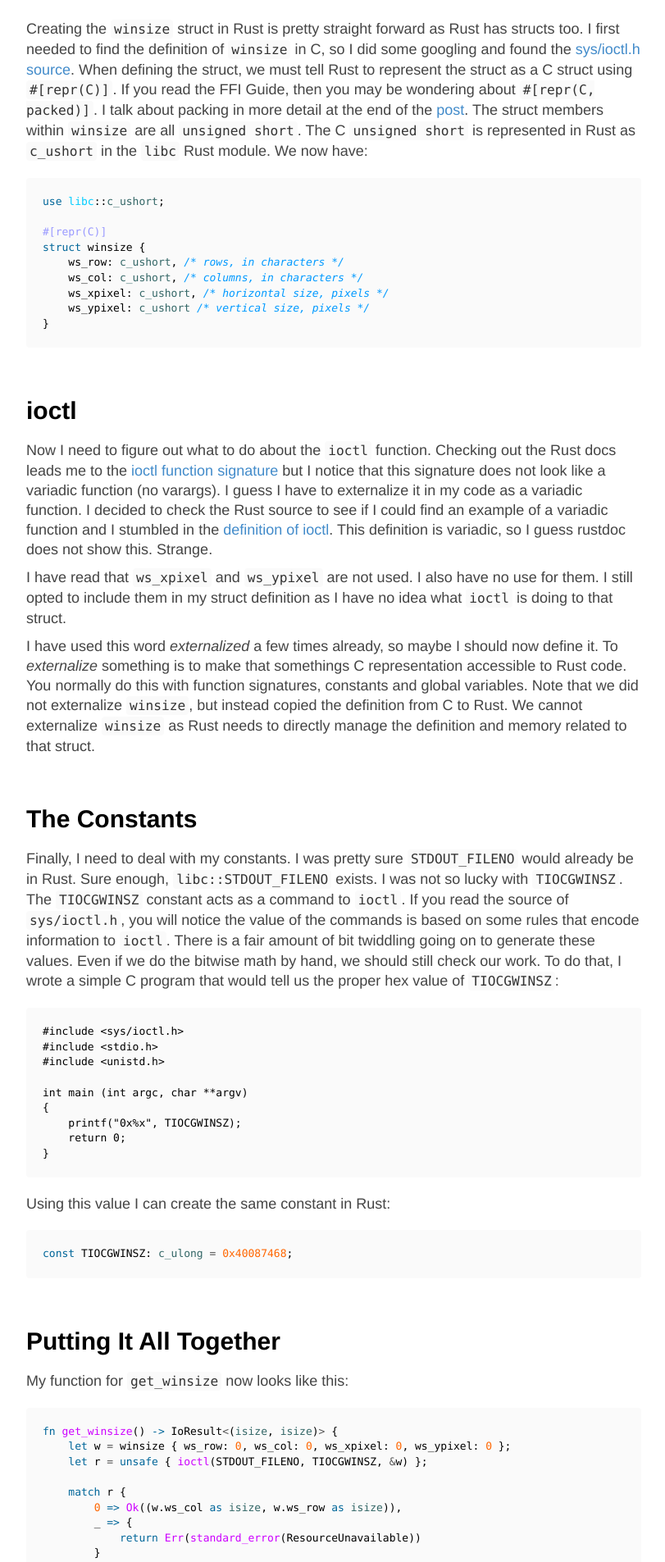
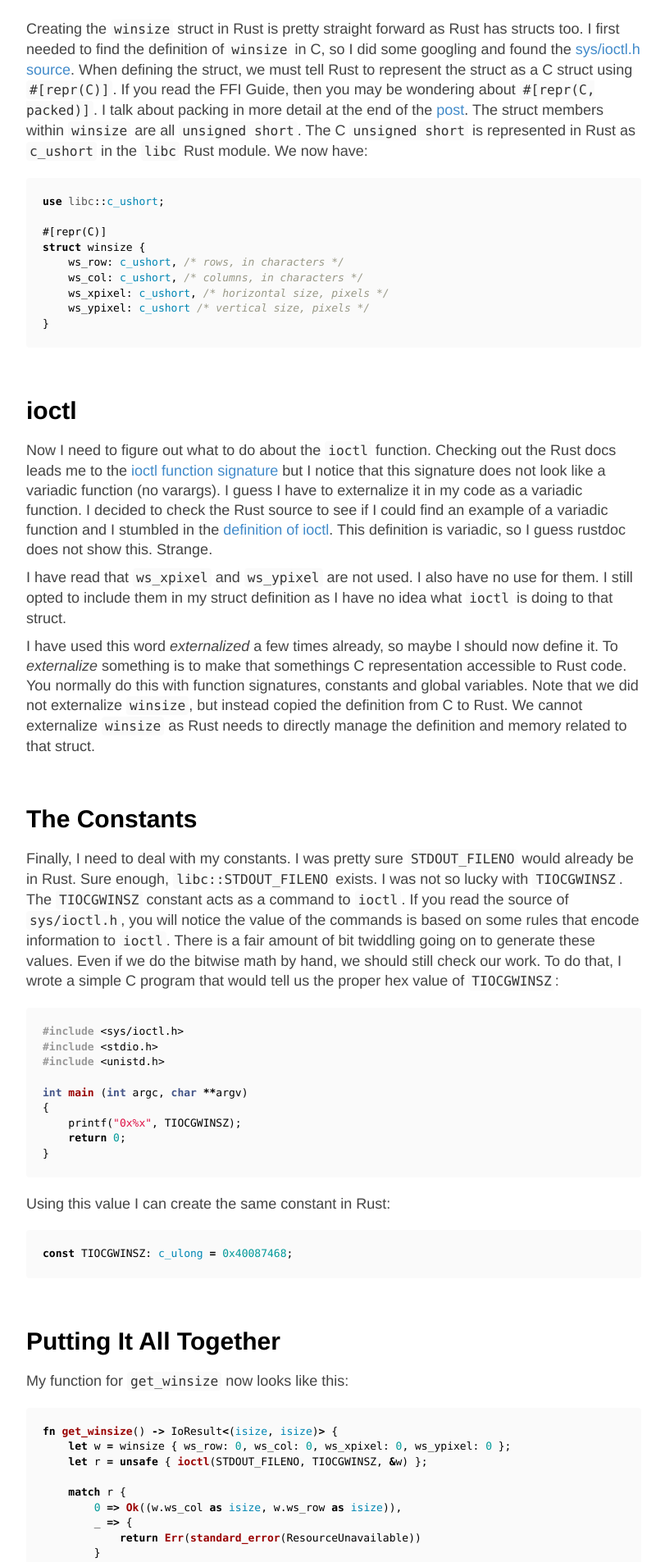
Before and after one commit to hjr3/hjr3.github.io, a Jekyll site: the page built from _posts/2015-01-12-terminal-window-size-with-rust-ffi.md, in a window 1280 px wide. Shown: the part 605-2510 px from the top of the page at 82% size, without its empty margins (233-1044 px from the left). Built offline with Jekyll 4.4.1, drawn with Linux system fonts in a browser that asks for light colours; some of the changed text lies outside the part shown.

Commit message:
Improve syntax highlighting

````diff
--- a/_posts/2015-01-12-terminal-window-size-with-rust-ffi.md
+++ b/_posts/2015-01-12-terminal-window-size-with-rust-ffi.md
@@ -19,7 +19,7 @@ I  was writing some code in Rust and wanted to get the size of my terminal. This
 
 Creating the `winsize` struct in Rust is pretty straight forward as Rust has structs too. I first needed to find the definition of `winsize` in C, so I did some googling and found the [sys/ioctl.h source](http://unix.superglobalmegacorp.com/Net2/newsrc/sys/ioctl.h.html). When defining the struct, we must tell Rust to represent the struct as a C struct using `#[repr(C)]`. If you read the FFI Guide, then you may be wondering about `#[repr(C, packed)]`. I talk about packing in more detail at the end of the [post](#to-pack-or-not). The struct members within `winsize` are all `unsigned short`. The C `unsigned short` is represented in Rust as `c_ushort` in the `libc` Rust module. We now have:
 
-```rust
+{% highlight rust %}
 use libc::c_ushort;
 
 #[repr(C)]
@@ -29,7 +29,7 @@ struct winsize {
     ws_xpixel: c_ushort, /* horizontal size, pixels */
     ws_ypixel: c_ushort /* vertical size, pixels */
 }
-```
+{% endhighlight %}
 
 ## ioctl
 
@@ -43,7 +43,7 @@ I have used this word _externalized_ a few times already, so maybe I should now
 
 Finally, I need to deal with my constants. I was pretty sure `STDOUT_FILENO` would already be in Rust. Sure enough, `libc::STDOUT_FILENO` exists. I was not so lucky with `TIOCGWINSZ`. The `TIOCGWINSZ` constant acts as a command to `ioctl`. If you read the source of `sys/ioctl.h`, you will notice the value of the commands is based on some rules that encode information to `ioctl`. There is a fair amount of bit twiddling going on to generate these values. Even if we do the bitwise math by hand, we should still check our work. To do that, I wrote a simple C program that would tell us the proper hex value of `TIOCGWINSZ`:
 
-```C
+{% highlight C %}
 #include <sys/ioctl.h>
 #include <stdio.h>
 #include <unistd.h>
@@ -53,19 +53,19 @@ int main (int argc, char **argv)
     printf("0x%x", TIOCGWINSZ);
     return 0;
 }
-```
+{% endhighlight %}
 
 Using this value I can create the same constant in Rust:
 
-```rust
+{% highlight rust %}
 const TIOCGWINSZ: c_ulong = 0x40087468;
-```
+{% endhighlight %}
 
 ## Putting It All Together
 
 My function for `get_winsize` now looks like this:
 
-```rust
+{% highlight rust %}
 fn get_winsize() -> IoResult<(isize, isize)> {
     let w = winsize { ws_row: 0, ws_col: 0, ws_xpixel: 0, ws_ypixel: 0 };
     let r = unsafe { ioctl(STDOUT_FILENO, TIOCGWINSZ, &w) };
@@ -77,7 +77,7 @@ fn get_winsize() -> IoResult<(isize, isize)> {
         }
     }
 }
-```
+{% endhighlight %}
 
 I initialize my variable containing a `winsize` struct with values of zero, just like I would `memset(w, 0, sizeof(winsize))` in C. In order to use the externalized `ioctl` function, we have to wrap the code in `unsafe {}` blocks. This informs Rust this code is not to be checked by the compiler for safety. The `ioctl` function follows the C convention of returning a `0` for success and a `-1` for an error. If an error occurs, I decided to throw an existing `IoResult` error already in Rust. I need to spend a little more time to externalize the `errno` global variable in C so I can get the exact error. If the function is successful, I return the width and height as a tuple.
 
@@ -87,30 +87,30 @@ Here is a [gist](https://gist.github.com/hjr3/0cbe1ac2f10e6e3df96a) of the compl
 
 If you see a struct defined with `__attribute__((__packed__))` then you need to use `#[repr(C, packed)]`. Example:
 
-```C
+{% highlight C %}
 struct __attribute__((__packed__)) foo {
     char first;
     int second;
 };
-```
+{% endhighlight %}
 
 A packed C struct, usually only found in kernel development, is not _padded_. If you are not familiar with _padding_ in C, then you may not understand what `#[repr(C, packed)]` does. When defining a struct in C, the struct members are aligned to _word boundaries_. A _word_ is the natural address boundary for a given architecture. For example, on a 32-bit machine a word is 4 bytes. If a struct member does not align to a word boundary, the compiler will insert padding after the variable. A struct like
 
-```C
+{% highlight C %}
 struct foo {
     char first; // 1 byte
     int second; // 4 bytes
 };
-```
+{% endhighlight %}
 
 is not 5 bytes in size, but 8 bytes due to padding. Here is how the same struct looks after the compiler has added padding:
 
-```C
+{% highlight C %}
 struct foo {
     char first; // 1 byte
     char padding[3]; // 3 bytes
     int second; // 4 bytes
 };
-```
+{% endhighlight %}
 
 I found a [Stack Overflow post](http://stackoverflow.com/a/4306269/775246) the explains it in even greater detail. Also, check out the [Data Structure Alignment](http://en.wikipedia.org/wiki/Data_structure_alignment) article on Wikipedia.
--- a/atom.xml
+++ b/atom.xml
@@ -1,5 +1,5 @@
 ---
-layout: nil
+layout:
 ---
 <?xml version="1.0" encoding="utf-8"?>
 <feed xmlns="http://www.w3.org/2005/Atom">
--- a/css/syntax.css
+++ b/css/syntax.css
@@ -1,65 +1,60 @@
-.highlight .hll { background-color: #ffc; }
-.highlight .c { color: #999; } /* Comment */
-.highlight .err { color: #a00; background-color: #faa } /* Error */
-.highlight .k { color: #069; } /* Keyword */
-.highlight .o { color: #555 } /* Operator */
-.highlight .cm { color: #09f; font-style: italic } /* Comment.Multiline */
-.highlight .cp { color: #099 } /* Comment.Preproc */
-.highlight .c1 { color: #999; } /* Comment.Single */
-.highlight .cs { color: #999; } /* Comment.Special */
-.highlight .gd { background-color: #fcc; border: 1px solid #c00 } /* Generic.Deleted */
+.highlight  { background: #ffffff; }
+.highlight .c { color: #999988; font-style: italic } /* Comment */
+.highlight .err { color: #a61717; background-color: #e3d2d2 } /* Error */
+.highlight .k { font-weight: bold } /* Keyword */
+.highlight .o { font-weight: bold } /* Operator */
+.highlight .cm { color: #999988; font-style: italic } /* Comment.Multiline */
+.highlight .cp { color: #999999; font-weight: bold } /* Comment.Preproc */
+.highlight .c1 { color: #999988; font-style: italic } /* Comment.Single */
+.highlight .cs { color: #999999; font-weight: bold; font-style: italic } /* Comment.Special */
+.highlight .gd { color: #000000; background-color: #ffdddd } /* Generic.Deleted */
+.highlight .gd .x { color: #000000; background-color: #ffaaaa } /* Generic.Deleted.Specific */
 .highlight .ge { font-style: italic } /* Generic.Emph */
-.highlight .gr { color: #f00 } /* Generic.Error */
-.highlight .gh { color: #030; } /* Generic.Heading */
-.highlight .gi { background-color: #cfc; border: 1px solid #0c0 } /* Generic.Inserted */
-.highlight .go { color: #aaa } /* Generic.Output */
-.highlight .gp { color: #009; } /* Generic.Prompt */
-.highlight .gs { } /* Generic.Strong */
-.highlight .gu { color: #030; } /* Generic.Subheading */
-.highlight .gt { color: #9c6 } /* Generic.Traceback */
-.highlight .kc { color: #069; } /* Keyword.Constant */
-.highlight .kd { color: #069; } /* Keyword.Declaration */
-.highlight .kn { color: #069; } /* Keyword.Namespace */
-.highlight .kp { color: #069 } /* Keyword.Pseudo */
-.highlight .kr { color: #069; } /* Keyword.Reserved */
-.highlight .kt { color: #078; } /* Keyword.Type */
-.highlight .m { color: #f60 } /* Literal.Number */
-.highlight .s { color: #d44950 } /* Literal.String */
-.highlight .na { color: #4f9fcf } /* Name.Attribute */
-.highlight .nb { color: #366 } /* Name.Builtin */
-.highlight .nc { color: #0a8; } /* Name.Class */
-.highlight .no { color: #360 } /* Name.Constant */
-.highlight .nd { color: #99f } /* Name.Decorator */
-.highlight .ni { color: #999; } /* Name.Entity */
-.highlight .ne { color: #c00; } /* Name.Exception */
-.highlight .nf { color: #c0f } /* Name.Function */
-.highlight .nl { color: #99f } /* Name.Label */
-.highlight .nn { color: #0cf; } /* Name.Namespace */
-.highlight .nt { color: #2f6f9f; } /* Name.Tag */
-.highlight .nv { color: #033 } /* Name.Variable */
-.highlight .ow { color: #000; } /* Operator.Word */
-.highlight .w { color: #bbb } /* Text.Whitespace */
-.highlight .mf { color: #f60 } /* Literal.Number.Float */
-.highlight .mh { color: #f60 } /* Literal.Number.Hex */
-.highlight .mi { color: #f60 } /* Literal.Number.Integer */
-.highlight .mo { color: #f60 } /* Literal.Number.Oct */
-.highlight .sb { color: #c30 } /* Literal.String.Backtick */
-.highlight .sc { color: #c30 } /* Literal.String.Char */
-.highlight .sd { color: #c30; font-style: italic } /* Literal.String.Doc */
-.highlight .s2 { color: #c30 } /* Literal.String.Double */
-.highlight .se { color: #c30; } /* Literal.String.Escape */
-.highlight .sh { color: #c30 } /* Literal.String.Heredoc */
-.highlight .si { color: #a00 } /* Literal.String.Interpol */
-.highlight .sx { color: #c30 } /* Literal.String.Other */
-.highlight .sr { color: #3aa } /* Literal.String.Regex */
-.highlight .s1 { color: #c30 } /* Literal.String.Single */
-.highlight .ss { color: #fc3 } /* Literal.String.Symbol */
-.highlight .bp { color: #366 } /* Name.Builtin.Pseudo */
-.highlight .vc { color: #033 } /* Name.Variable.Class */
-.highlight .vg { color: #033 } /* Name.Variable.Global */
-.highlight .vi { color: #033 } /* Name.Variable.Instance */
-.highlight .il { color: #f60 } /* Literal.Number.Integer.Long */
-
-.css .o,
-.css .o + .nt,
-.css .nt + .nt { color: #999; }
+.highlight .gr { color: #aa0000 } /* Generic.Error */
+.highlight .gh { color: #999999 } /* Generic.Heading */
+.highlight .gi { color: #000000; background-color: #ddffdd } /* Generic.Inserted */
+.highlight .gi .x { color: #000000; background-color: #aaffaa } /* Generic.Inserted.Specific */
+.highlight .go { color: #888888 } /* Generic.Output */
+.highlight .gp { color: #555555 } /* Generic.Prompt */
+.highlight .gs { font-weight: bold } /* Generic.Strong */
+.highlight .gu { color: #aaaaaa } /* Generic.Subheading */
+.highlight .gt { color: #aa0000 } /* Generic.Traceback */
+.highlight .kc { font-weight: bold } /* Keyword.Constant */
+.highlight .kd { font-weight: bold } /* Keyword.Declaration */
+.highlight .kp { font-weight: bold } /* Keyword.Pseudo */
+.highlight .kr { font-weight: bold } /* Keyword.Reserved */
+.highlight .kt { color: #445588; font-weight: bold } /* Keyword.Type */
+.highlight .m { color: #009999 } /* Literal.Number */
+.highlight .s { color: #d14 } /* Literal.String */
+.highlight .na { color: #008080 } /* Name.Attribute */
+.highlight .nb { color: #0086B3 } /* Name.Builtin */
+.highlight .nc { color: #445588; font-weight: bold } /* Name.Class */
+.highlight .no { color: #008080 } /* Name.Constant */
+.highlight .ni { color: #800080 } /* Name.Entity */
+.highlight .ne { color: #990000; font-weight: bold } /* Name.Exception */
+.highlight .nf { color: #990000; font-weight: bold } /* Name.Function */
+.highlight .nn { color: #555555 } /* Name.Namespace */
+.highlight .nt { color: #000080 } /* Name.Tag */
+.highlight .nv { color: #008080 } /* Name.Variable */
+.highlight .ow { font-weight: bold } /* Operator.Word */
+.highlight .w { color: #bbbbbb } /* Text.Whitespace */
+.highlight .mf { color: #009999 } /* Literal.Number.Float */
+.highlight .mh { color: #009999 } /* Literal.Number.Hex */
+.highlight .mi { color: #009999 } /* Literal.Number.Integer */
+.highlight .mo { color: #009999 } /* Literal.Number.Oct */
+.highlight .sb { color: #d14 } /* Literal.String.Backtick */
+.highlight .sc { color: #d14 } /* Literal.String.Char */
+.highlight .sd { color: #d14 } /* Literal.String.Doc */
+.highlight .s2 { color: #d14 } /* Literal.String.Double */
+.highlight .se { color: #d14 } /* Literal.String.Escape */
+.highlight .sh { color: #d14 } /* Literal.String.Heredoc */
+.highlight .si { color: #d14 } /* Literal.String.Interpol */
+.highlight .sx { color: #d14 } /* Literal.String.Other */
+.highlight .sr { color: #009926 } /* Literal.String.Regex */
+.highlight .s1 { color: #d14 } /* Literal.String.Single */
+.highlight .ss { color: #990073 } /* Literal.String.Symbol */
+.highlight .bp { color: #999999 } /* Name.Builtin.Pseudo */
+.highlight .vc { color: #008080 } /* Name.Variable.Class */
+.highlight .vg { color: #008080 } /* Name.Variable.Global */
+.highlight .vi { color: #008080 } /* Name.Variable.Instance */
+.highlight .il { color: #009999 } /* Literal.Number.Integer.Long */
````
Also changed, not shown: _posts/2015-01-05-hypermedia-api-using-rustlang-nickel.md (+4 -4 lines), Gemfile.lock.
